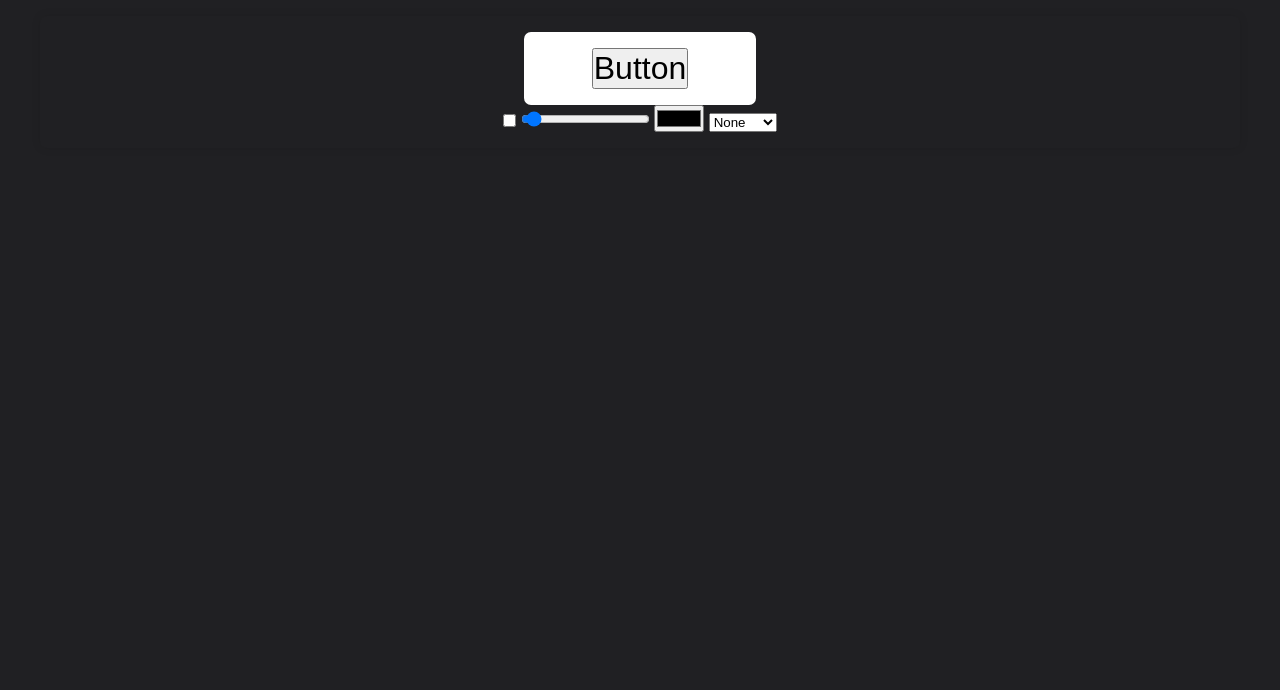
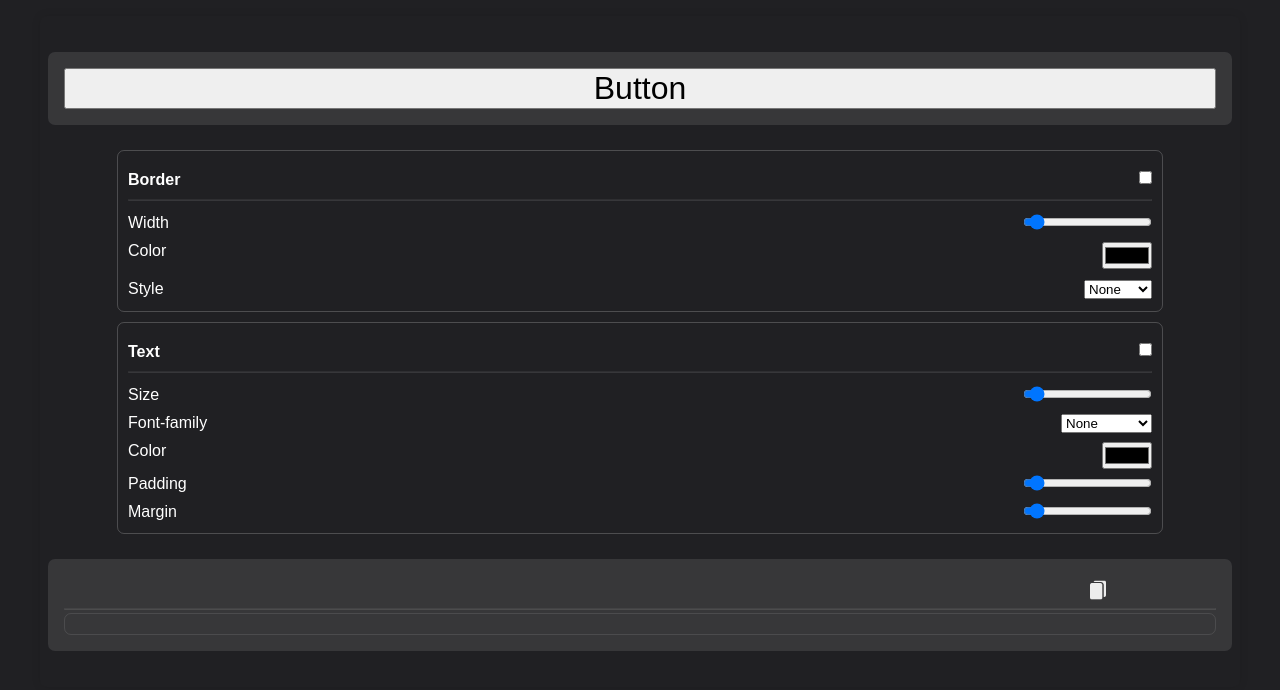
Before and after one commit to webnetkz/buttons, a plain HTML site: page index.html in a window 1280 px wide. Drawn offline with Linux system fonts and the light colour scheme.

Commit message:
Собран стартовый интерфейс

```diff
--- a/index.html
+++ b/index.html
@@ -20,39 +20,7 @@
         <style>
           @media only screen and (max-width: 1280px) {
           }
-          * {
-            --widthContent: 1200px;
-            transition-duration: 300ms;
-          }
-          .contentContainer {
-            display: flex;
-            justify-content: center;
-          }
-          .content {
-            width: var(--widthContent);
-            max-width: var(--widthContent);
-            min-width: var(--widthContent);
-            box-sizing: border-box;
-            padding: 1rem;
-            margin: 1rem;
-            box-shadow: 0 0 10px rgba(0, 0, 0, 0.1);
-            border-radius: 7px;
-            display: flex;
-            justify-content: center;
-            flex-direction: column;
-            align-items: center;
-          }
-          .resultBtn {
-            background: white;
-            padding: 1rem;
-            width: 200px;
-            display: flex;
-            justify-content: center;
-            border-radius: 7px;
-          }
-          .resultBtn button {
-            font-size: 2rem;
-          }
+
         </style>
       </head>
 
@@ -63,10 +31,22 @@
             <button id="result">Button</button>
           </div>
           <div class="controls">
-            <div class="border">
+            <div class="border group">
+              <div class="groupHeader">
+                <h4 style="display: inline">Border</h4>
                 <input type="checkbox" id="borderCheck">
+              </div>
+              <hr>
+              <div>
+                Width
                 <input type="range" id="borderWidth" value="1" max="20">
+              </div>
+              <div>
+                Color
                 <input type="color" id="borderColor">
+              </div>
+              <div style="top: 10px;">
+                Style
                 <select id="borderStyle">
                   <option value="none">None</option>
                   <option value="hidden">Hidden</option>
@@ -82,6 +62,48 @@
               </div>
             </div>
 
+            <div class="text group">
+              <div class="groupHeader">
+                <h4 style="display: inline">Text</h4>
+                <input type="checkbox" id="textCheck">
+              </div>
+              <hr>
+              <div>
+                Size
+                <input type="range" id="textSize" value="1" max="20">
+              </div>
+              <div>
+                Font-family
+                <select id="textStyle">
+                  <option value="none">None</option>
+                  <option value="sans">Sans</option>
+                  <option value="sanss">Sans-serif</option>
+                  <option value="mono">Monospace</option>
+                </select>
+              </div>
+              <div style="margin-bottom: 5px;">
+                Color
+                <input type="color" id="textColor">
+              </div>
+              <div>
+                Padding
+                <input type="range" id="textPadding" value="1" max="20">
+              </div>
+              <div>
+                Margin
+                <input type="range" id="textMargin" value="1" max="20">
+              </div>
+            </div>
+          </div>
+
+          <div class="resultCode">
+            <img src="./public/img/copy.png" class="copy">
+            <hr>
+            <code>
+
+            </code>
+          </div>
+
         </div>
       </div>
 
@@ -95,27 +117,7 @@
            //});
        }
     </script>
-    <script>
-      let result = document.querySelector('#result');
-      let borderCheck = document.querySelector('#borderCheck');
-      let borderWidth = document.querySelector('#borderWidth');
-      let borderColor = document.querySelector('#borderColor');
-      let borderStyle = document.querySelector('#borderStyle');
-      borderCheck.addEventListener("click", () => {
-        console.log(result)
-        result.style.borderWidth = borderWidth.value+'px';
-      });
-      borderWidth.addEventListener("change", () => {
-        result.style.borderWidth = borderWidth.value+'px';
-      });
-      borderColor.addEventListener("change", () => {
-        result.style.borderColor = borderColor.value;
-      });
-      borderStyle.addEventListener("change", () => {
-        result.style.borderStyle = borderStyle.value;
-      });
-
-    </script>
+    <script src="./public/js/border.js"></script>
     <script src="settings.js"></script>
   </body>
 </html>
--- a/public/css/style.css
+++ b/public/css/style.css
@@ -24,6 +24,85 @@ html, body {
   margin: 5px;
 }
 .groupHiddenBlock {
-  border-top: 1px solid rgba(255, 255, 255, 0.2);
-  padding: 5px;
+  padding: 10px;
+  border: 1px solid rgba(255, 255, 255, 0.2);
+  border-radius: 7px;
+  margin: 5px;
+  height: 50px;
 }
+* {
+  --widthContent: 1200px;
+  transition-duration: 300ms;
+}
+.contentContainer {
+  display: flex;
+  justify-content: center;
+}
+.content {
+  width: var(--widthContent);
+  max-width: var(--widthContent);
+  min-width: var(--widthContent);
+  box-sizing: border-box;
+  padding: 1rem;
+  margin: 1rem;
+  box-shadow: 0 0 10px rgba(0, 0, 0, 0.1);
+  border-radius: 7px;
+  display: flex;
+  justify-content: center;
+  flex-direction: column;
+  align-items: center;
+}
+.resultBtn, .resultCode {
+  background: rgba(255, 255, 255, 0.1);
+  padding: 1rem;
+  width: 90vw;
+  display: flex;
+  justify-content: center;
+  border-radius: 7px;
+  margin: 20px 0px;
+  flex-direction: column;
+}
+.resultBtn button {
+  font-size: 2rem;
+}
+.controls {
+  display: flex;
+  flex-direction: column;
+}
+.controls > div {
+  display: flex;
+  flex-direction: column;
+  align-items: left;
+}
+.border {
+  width: 80vw;
+  height: 140px;
+}
+.text {
+  width: 80vw;
+  height: 190px;
+}
+.controls > div > * {
+  margin-top: 10px;
+}
+.controls > div > div {
+  position: relative;
+}
+.controls > div > div > input,select {
+  position: absolute;
+  right: 0px;
+}
+hr {
+  border-color: rgba(255, 255, 255, 0.1);
+  margin: 3px 0px;
+}
+.copy {
+  width: 20px;
+  margin: 5px;
+  margin-left: 80vw;
+}
+code {
+  padding: 10px;
+  border:1px solid rgba(255, 255, 255, 0.1);
+  border-radius: 7px;
+}
--- /dev/null
+++ b/public/js/border.js
@@ -0,0 +1,31 @@
+let result = document.querySelector('#result');
+let enable = false;
+let borderCheck = document.querySelector('#borderCheck');
+let borderWidth = document.querySelector('#borderWidth');
+let borderColor = document.querySelector('#borderColor');
+let borderStyle = document.querySelector('#borderStyle');
+
+borderCheck.addEventListener("change", () => {
+  if(borderCheck.classList.contains("showGroup")) {
+    enable = false;
+    borderCheck.classList.remove("showGroup");
+  } else {
+    enable = true;
+    borderCheck.classList.add("showGroup");
+  }
+});
+borderWidth.addEventListener("change", () => {
+  if(enable) {
+    result.style.borderWidth = borderWidth.value+'px';
+  }
+});
+borderColor.addEventListener("change", () => {
+  if(enable) {
+    result.style.borderColor = borderColor.value;
+  }
+});
+borderStyle.addEventListener("change", () => {
+  if(enable) {
+    result.style.borderStyle = borderStyle.value;
+  }
+});
```
Also changed, not shown: public/img/copy.png (added). Lines whose indentation alone changed are shown as unchanged.
